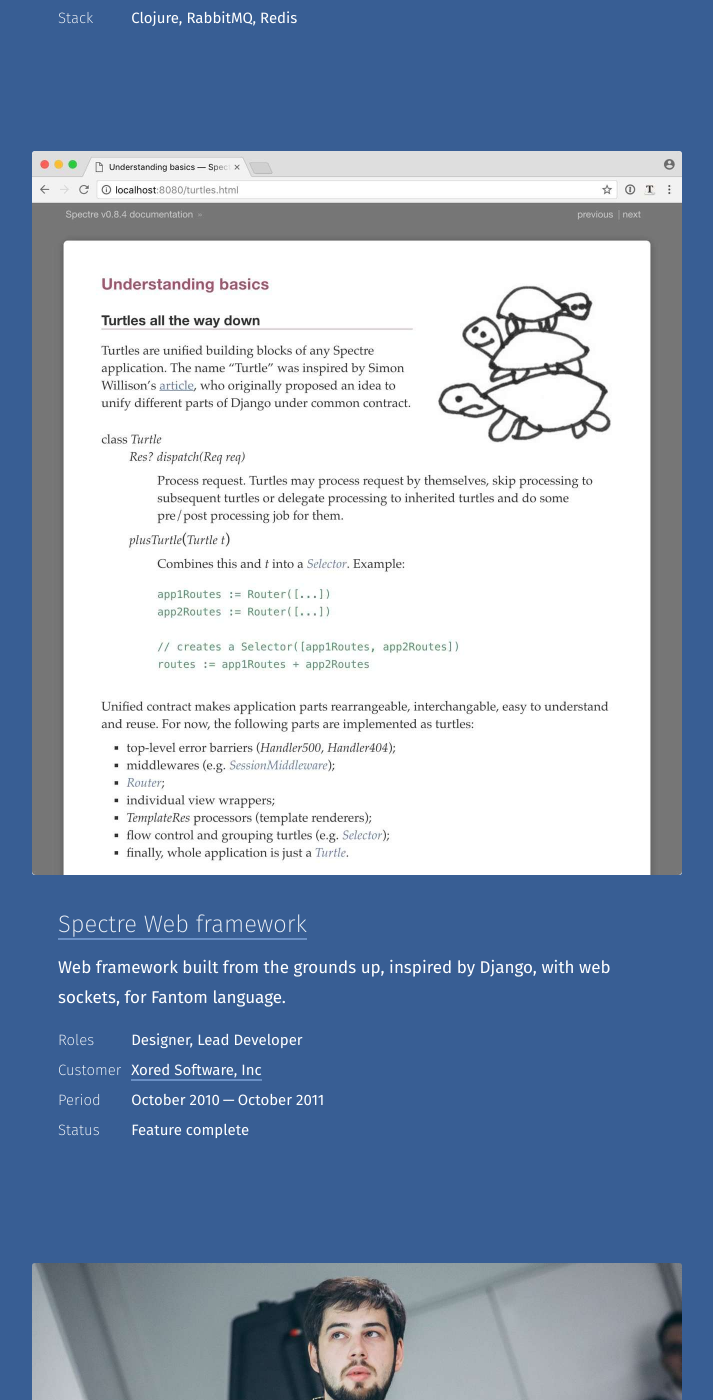
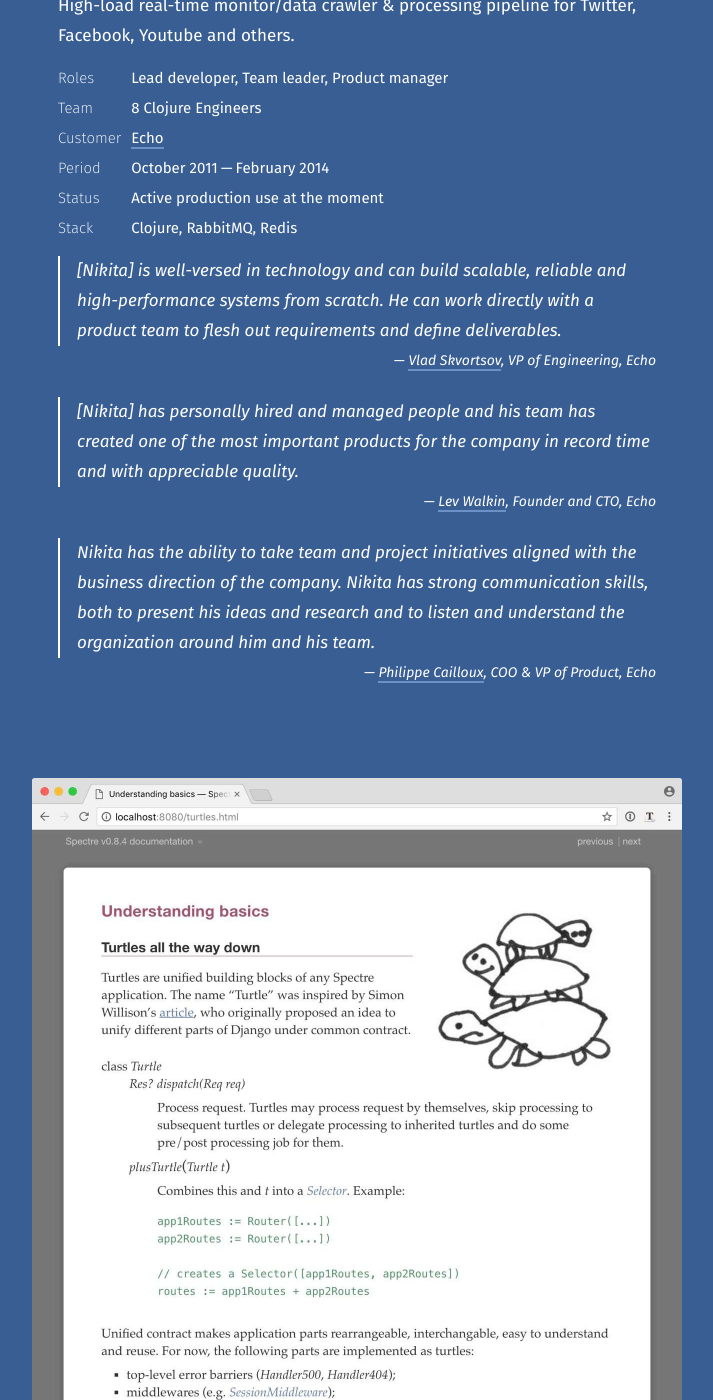
Before and after one commit to tonsky/tonsky.github.io, a Jekyll site: the page built from projects/index.html, in a window 1280 px wide and 1400 px high, scrolled down 7398 px. Shown: the whole window, without its empty margins (284-997 px from the left). Built offline with Jekyll 4.4.1, drawn with Linux system fonts in a browser that asks for light colours; some of the changed text lies outside the part shown.

Commit message:
added quotes to projects

```diff
--- a/projects/index.html
+++ b/projects/index.html
@@ -14,6 +14,8 @@
   .gh-stars:before { content:"★"; font-size: 20px; vertical-align: baseline; position: relative; top: -1px; margin: 0 5px 0 10px; }
   .gh-stars { color: hsl(215, 45%, 60%); }
   .icon { width: 128px; height: 128px; position: absolute; margin: 120px 0 0 -148px; }
+  blockquote { position: relative; margin-bottom: 3em; }
+  .quote-author { position: absolute; right: 0; }
 </style>
 
 <ul class=menu>
@@ -55,6 +57,10 @@
   <div>Status</div><div>In production, actively used</div>
   <div>Stack</div><div>Clojure/Script, Rum/React</div>
 </div>
+<blockquote>
+  If you are into product and design, you should check out grumpy.website. It has a lot of constructive feedback for y'all designers. (Think LittleBigDetails.com with a Slavic spin 😓)
+  <div class=quote-author>— <a href="https://twitter.com/NotionHQ/status/979088664339689472">Notion</a>, the all-in-one workspace</div>
+</blockquote>
 
 
 <figure><img src=builder2.png height=610></figure>
@@ -69,7 +75,6 @@
   <div>Stack</div><div>Clojure/Script, Datomic, DataScript, Rum/React, custom Datomic-DataScript sync layer</div>
 </div>
 
-
 <figure><a href="https://www.cognician.com/methodology"><img src=chat.jpg height=667></a></figure>
 <h2><a href="https://www.cognician.com/methodology">Coaching platform</a></h2>
 <p>Next generation of an in-browser (including mobile) self-serve coaching platform, developed from ground up in place of a legacy system.</p>
@@ -80,6 +85,8 @@
   <div>Status</div><div>In production, actively used. Fully replaced legacy system, ongoing feature development and maintenance</div>
   <div>Stack</div><div>Clojure/Script, Datomic, DataScript, Rum/React, custom Event Sourcing implementation, custom client-server sync layer</div>
 </div>
+<blockquote>[Nikita] single-handedly built crucial parts of our system, with great efficiency and level-headedness [...] I can't recommend Nikita highly enough. If you can find a way to work with him, do!
+<div class=quote-author>— <a href="https://twitter.com/RobStuttaford/status/984832783469219842">Robert Stuttaford</a>, CTO, Cognician</div></blockquote>
 
 
 <figure><a href="https://github.com/tonsky/AnyBar"><img src="anybar.png" height=114></a></figure>
@@ -116,7 +123,7 @@
 
 
 <figure><a href="https://github.com/tonsky/FiraCode"><img src="firacode.png" height=250></a></figure>
-<h2><a href="https://github.com/tonsky/FiraCode">Fira Code</a><span class=gh-stars>21,000+</span></h2>
+<h2><a href="https://github.com/tonsky/FiraCode">Fira Code</a><span class=gh-stars>22,000+</span></h2>
 <p>The most popular programming font with ligatures.</p>
 <div class=table>
   <div>Role</div><div>Creator</div>
@@ -178,6 +185,21 @@
   <div>Stack</div><div>Clojure, RabbitMQ, Redis</div>
 </div>
 
+<blockquote>
+  [Nikita] is well-versed in technology and can build scalable, reliable and high-performance systems from scratch. He can work directly with a product team to flesh out requirements and define deliverables.
+  <div class=quote-author>— <a href="https://www.linkedin.com/in/wadcom">Vlad Skvortsov</a>, VP of Engineering, Echo</div>
+</blockquote>
+
+<blockquote>
+  [Nikita] has personally hired and managed people and his team has created one of the most important products for the company in record time and with appreciable quality.
+  <div class=quote-author>— <a href="https://www.linkedin.com/in/lionet">Lev Walkin</a>, Founder and CTO, Echo</div>
+</blockquote>
+
+<blockquote>
+  Nikita has the ability to take team and project initiatives aligned with the business direction of the company. Nikita has strong communication skills, both to present his ideas and research and to listen and understand the organization around him and his team.
+  <div class=quote-author>— <a href="https://www.linkedin.com/in/cailloux">Philippe Cailloux</a>, COO & VP of Product, Echo</div>
+</blockquote>
+
 <figure><a href="https://bitbucket.org/xored/spectre/src"><img src="spectre.jpg" height=724></a></figure>
 <h2><a href="https://bitbucket.org/xored/spectre/src">Spectre Web framework</a></h2>
 <p>Web framework built from the grounds up, inspired by Django, with web sockets, for Fantom language.</p>
--- a/style.css
+++ b/style.css
@@ -40,6 +40,7 @@
 h1 + p + blockquote { margin-bottom: 30px; margin-right: 1em; }
 blockquote { padding-left: 1em; font-style: italic; border-left: 2px solid white; }
 blockquote em, blockquote i { font-style: normal; }
+.quote-author { text-align: right; font-size: 14px; }
 strong { font-weight: 500; }
 /* a[href] { color: inherit; text-decoration: none; border-bottom: 2px solid #ccc }
 a[href]:hover { border-color: hsl(45,98%,57%); }
```
